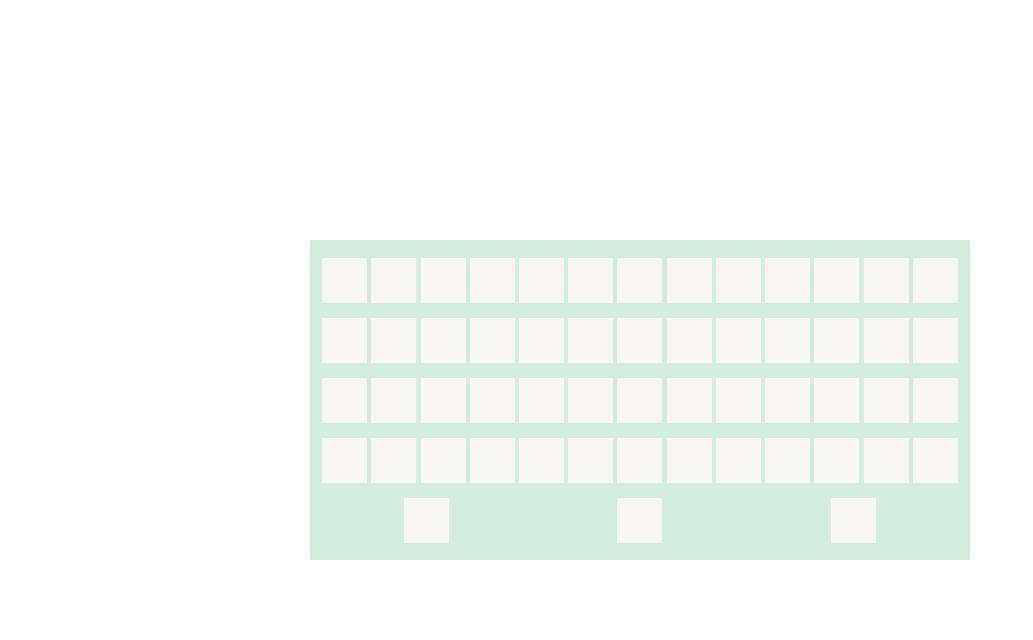
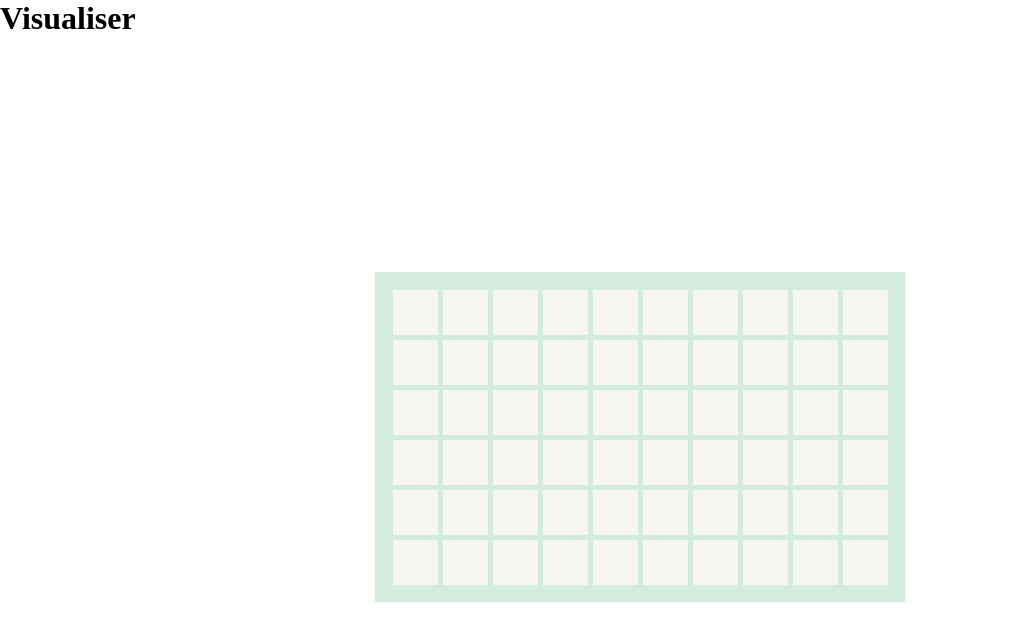
Before and after one commit to jamm59/Graphic-pathfinding-algorithm, a plain HTML site: page index.html in a window 1280 px wide. Shown: the whole page, without its empty margins (0-1033 px from the left). Drawn offline with Linux system fonts and the light colour scheme.

Commit message:
js changes

```diff
--- a/index.html
+++ b/index.html
@@ -8,8 +8,15 @@
     <title>Home</title>
 </head>
 <body>
+    <h1>Visualiser</h1>
     <div class="main">
         <div class ='board'>
+            <div class="node"></div>
+            <div class="node"></div>
+            <div class="node"></div>
+            <div class="node"></div>
+            <div class="node"></div>
+            <div class="node"></div>
             <div class="node"></div>
             <div class="node"></div>
             <div class="node"></div>
--- a/main.js
+++ b/main.js
@@ -1,9 +1,41 @@
-const node = document.querySelector('.node');
+const node = document.querySelectorAll('.node');
 const board = document.querySelector('.board');
 let node_num = 0
 let nodes_on_board = [];
 
+// let new_node = document.createElement('div');
+// new_node.className = 'node';
+// board.appendChild(new_node);
 
-let new_node = document.createElement('div');
-new_node.className = 'node';
-board.appendChild(new_node);
+for (let i=0; i < node.length; i++){
+    node[i].addEventListener('click' ,() => {
+        if (node_num < 2){
+            node[i].style.backgroundColor = 'red';
+            node_num ++;
+        }
+    })
+
+}
+let BOARD = [
+            [],
+            [],
+            [],
+            [],
+            [],
+            []
+        ]
+
+let count = 0
+let start = 0
+let stop_ = 10
+while (count < BOARD.length){
+    for (let row=start; row < stop_; row++)
+    {
+        BOARD[count].push(node[row]);
+    }
+    temp = start
+    start = stop_
+    stop_ += 10
+    count += 1
+}
+console.log(BOARD);
--- a/styles.scss
+++ b/styles.scss
@@ -8,9 +8,9 @@
     place-items: center;
     .board {
         overflow:auto;
-        padding: 10px;
+        padding: 15px;
         // border-radius: 20px;
-        max-width:  50vw;
+        width:  500px;
         height: 300px;
         background-color: #D4ECDD;
         display: flex;
@@ -20,7 +20,7 @@
         .node {
             // border-radius: 50%;
             transition: 0.05s ease-out;
-            margin: 2px;
+            margin: 2.5px;
             background-color: #F7F6F2;
             width:  45px;
             height: 45px;
```
Also changed, not shown: styles.css, 1 other file.
